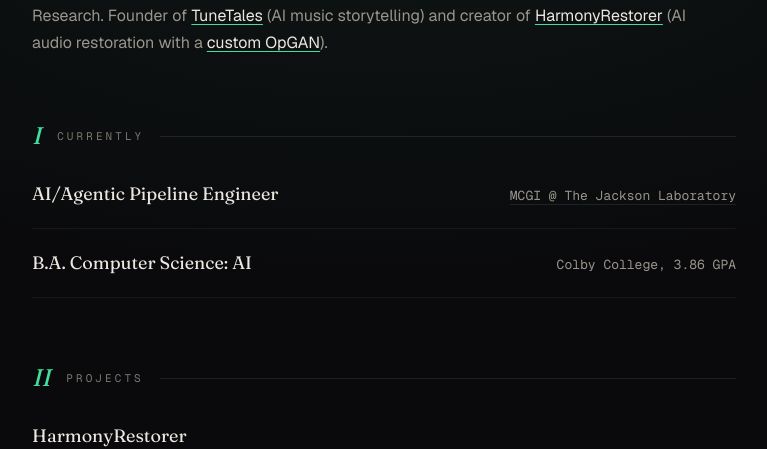
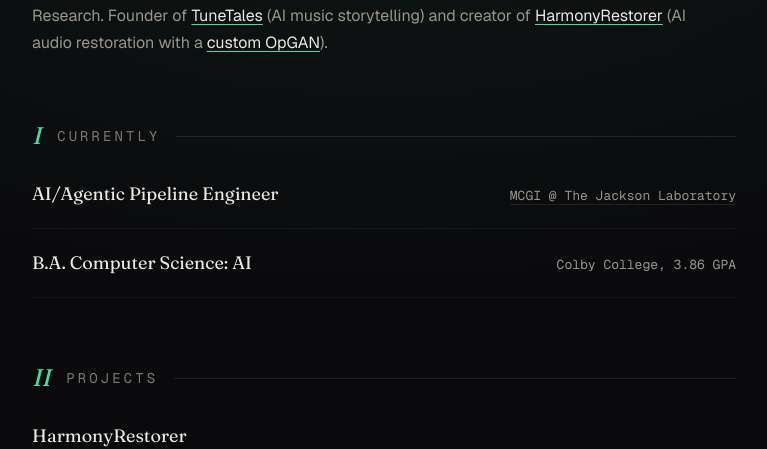
Before and after one commit to jacob7choi-xyz/personal-website, a Next.js app: page / in a window 1280 px wide. Shown: the part 828-1277 px from the top of the page, without its empty margins (256-1023 px from the left). Built offline with nearby package versions, Linux system fonts and the light colour scheme.

Commit message:
style: enlarge the section labels to 14px

```diff
--- a/src/app/globals.css
+++ b/src/app/globals.css
@@ -106,9 +106,13 @@
     line-height: 1.5;
   }
 
+  /* 14px, except on phones narrower than ~374px, where 3.75vw takes over so
+     the longest label, "Honors & Credentials", stays on one line next to its
+     numeral (14px wraps it at 320px; 12px fits). Measured, not estimated:
+     change the tracking or a label and re-check at 320px. */
   .eyebrow {
-    font-size: 0.6875rem;
-    letter-spacing: 0.28em;
+    font-size: min(0.875rem, 3.75vw);
+    letter-spacing: 0.22em;
     text-transform: uppercase;
     color: var(--text-tertiary);
   }
```
